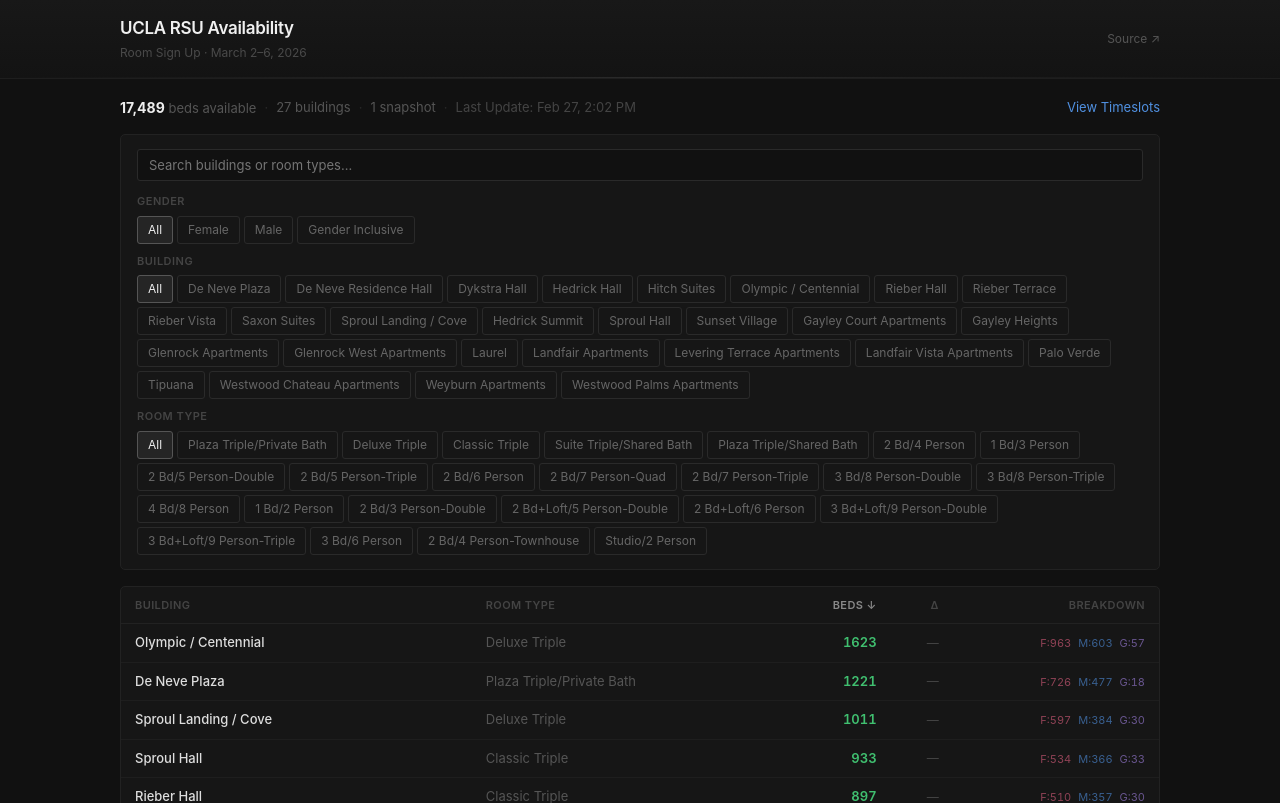
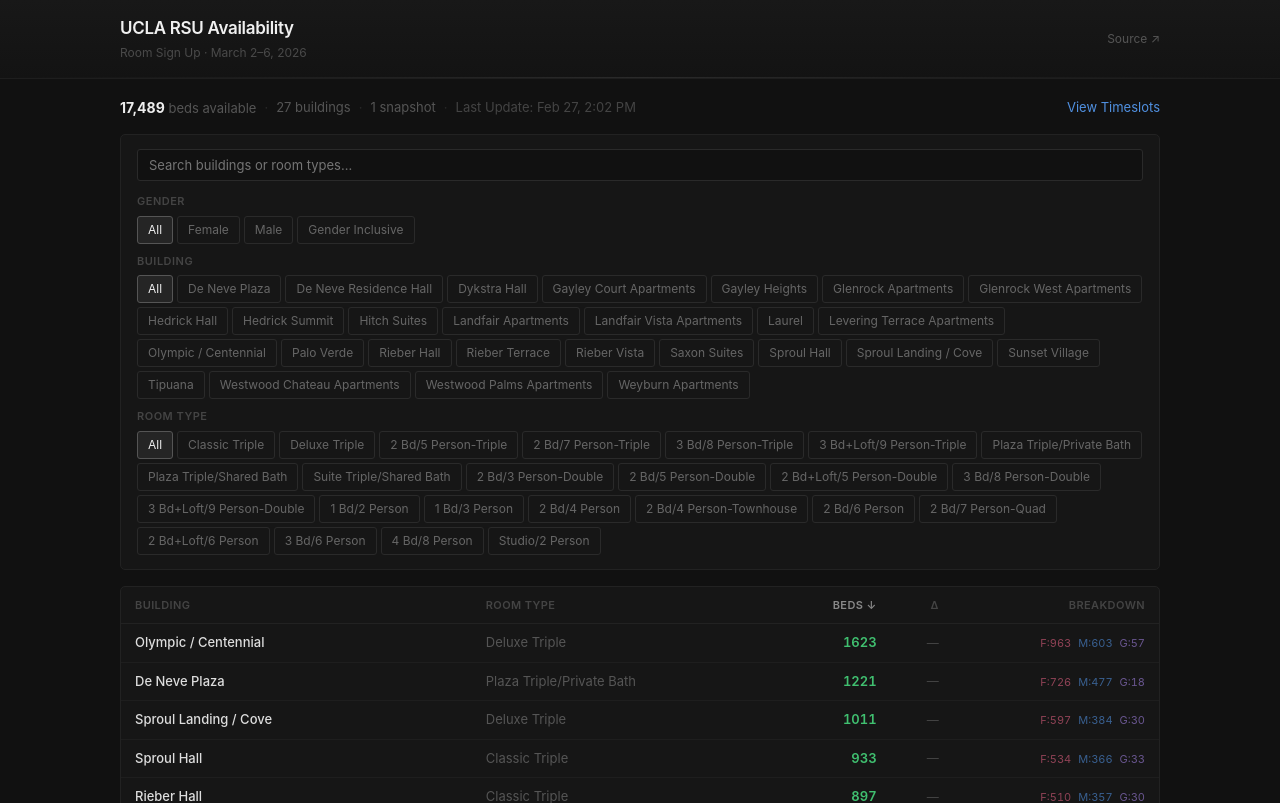
Before and after one commit to AlexJLin/ucla-rsu-tracker, a Next.js app: page / in a window 1280 px wide. Shown: the top 803 px of the page. Built offline with nearby package versions, Linux system fonts and the light colour scheme.

Commit message:
improved filters, more frequent updates

```diff
--- a/app/globals.css
+++ b/app/globals.css
@@ -108,6 +108,7 @@
   display: block; font-size: 11px; font-weight: 600; color: var(--fg-dim);
   text-transform: uppercase; letter-spacing: 0.5px; margin-bottom: 6px;
 }
+.filter-count { color: var(--fg-muted); font-weight: 400; }
 .pill-row { display: flex; gap: 4px; flex-wrap: wrap; }
 
 /* Fix #1: On mobile, building and room type pills scroll vertically */
--- a/app/page.tsx
+++ b/app/page.tsx
@@ -20,10 +20,38 @@
 
 const GENDER_ORDER = ["Female", "Male", "Gender Inclusive", "Non-Binary"];
 function sortGenders(genders: string[]): string[] {
-  return genders.sort((a, b) => {
+  return [...genders].sort((a, b) => {
     const ai = GENDER_ORDER.indexOf(a);
     const bi = GENDER_ORDER.indexOf(b);
     return (ai === -1 ? 99 : ai) - (bi === -1 ? 99 : bi);
+  });
+}
+
+// Room type display order — partial match, earlier = higher priority
+const ROOM_TYPE_ORDER = [
+  "classic triple", "deluxe triple", "triple",
+  "classic double", "deluxe double", "double",
+  "plaza shared", "plaza private", "plaza triple", "plaza double", "plaza",
+  "suite shared", "suite private", "suite triple", "suite double", "suite",
+  "single",
+  // Apartments
+  "1 bd", "1 bed",
+  "2 bd", "2 bed",
+  "3 bd", "3 bed",
+  "4 bd", "4 bed",
+  "studio",
+];
+
+function sortRoomTypes(types: string[]): string[] {
+  return [...types].sort((a, b) => {
+    const al = a.toLowerCase();
+    const bl = b.toLowerCase();
+    let ai = ROOM_TYPE_ORDER.findIndex((p) => al.includes(p));
+    let bi = ROOM_TYPE_ORDER.findIndex((p) => bl.includes(p));
+    if (ai === -1) ai = 999;
+    if (bi === -1) bi = 999;
+    if (ai !== bi) return ai - bi;
+    return a.localeCompare(b);
   });
 }
 
@@ -45,17 +73,14 @@
   return "#50b050";
 };
 
-// Format timestamp in Pacific time
 const fmtPacific = (ts: string, opts: Intl.DateTimeFormatOptions) => {
   return new Date(ts).toLocaleString("en-US", { ...opts, timeZone: "America/Los_Angeles" });
 };
 
-// Full date+time for tooltip hover
 const fmtTooltip = (ts: string) => {
   return fmtPacific(ts, { weekday: "short", month: "numeric", day: "numeric", hour: "numeric", minute: "2-digit" });
 };
 
-// X-axis tick: only show day label
 const fmtTick = (ts: string) => {
   return fmtPacific(ts, { month: "numeric", day: "numeric" });
 };
@@ -224,13 +249,19 @@
   const [data, setData] = useState<HousingData>({ snapshots: [], lastUpdated: null });
   const [loading, setLoading] = useState(true);
   const [gender, setGender] = useState("All");
-  const [building, setBuilding] = useState("All");
-  const [roomType, setRoomType] = useState("All");
+  const [selBuildings, setSelBuildings] = useState<Set<string>>(new Set());
+  const [selRoomTypes, setSelRoomTypes] = useState<Set<string>>(new Set());
   const [q, setQ] = useState("");
   const [selected, setSelected] = useState<string | null>(null);
   const [sortF, setSortF] = useState<"building" | "roomType" | "bedSpaces" | "change">("bedSpaces");
   const [sortD, setSortD] = useState<"asc" | "desc">("desc");
   const [showTimeslots, setShowTimeslots] = useState(false);
+
+  const toggleSet = (set: Set<string>, val: string, setter: (s: Set<string>) => void) => {
+    const next = new Set(set);
+    if (next.has(val)) next.delete(val); else next.add(val);
+    setter(next);
+  };
 
   const load = useCallback(async () => {
     try { const r = await fetch("/api/data"); setData(await r.json()); } catch {} finally { setLoading(false); }
@@ -253,30 +284,31 @@
   }, [data, gender]);
 
   const genders = useMemo(() => ["All", ...sortGenders([...new Set(latest.map((r) => r.gender))])], [latest]);
-  const buildings = useMemo(() => ["All", ...new Set(latest.map((r) => r.building))], [latest]);
-  const roomTypes = useMemo(() => ["All", ...new Set(latest.map((r) => r.roomType))], [latest]);
+  const buildings = useMemo(() => [...new Set(latest.map((r) => r.building))].sort(), [latest]);
+  const roomTypes = useMemo(() => sortRoomTypes([...new Set(latest.map((r) => r.roomType))]), [latest]);
+
+  const applyFilters = useCallback((rows: Row[]) => {
+    let f = rows;
+    if (gender !== "All") f = f.filter((r) => r.gender === gender);
+    if (selBuildings.size > 0) f = f.filter((r) => selBuildings.has(r.building));
+    if (selRoomTypes.size > 0) f = f.filter((r) => selRoomTypes.has(r.roomType));
+    if (q) { const lq = q.toLowerCase(); f = f.filter((r) => r.building.toLowerCase().includes(lq) || r.roomType.toLowerCase().includes(lq)); }
+    return f;
+  }, [gender, selBuildings, selRoomTypes, q]);
 
   const prevTotals = useMemo(() => {
     if (!prev) return null;
-    let f = prev;
-    if (gender !== "All") f = f.filter((r) => r.gender === gender);
-    if (building !== "All") f = f.filter((r) => r.building === building);
-    if (roomType !== "All") f = f.filter((r) => r.roomType === roomType);
-    if (q) { const lq = q.toLowerCase(); f = f.filter((r) => r.building.toLowerCase().includes(lq) || r.roomType.toLowerCase().includes(lq)); }
+    const f = applyFilters(prev);
     const g: Record<string, number> = {};
     for (const r of f) {
       const k = JSON.stringify({ building: r.building, roomType: r.roomType });
       g[k] = (g[k] || 0) + r.bedSpaces;
     }
     return g;
-  }, [prev, gender, building, roomType, q]);
+  }, [prev, applyFilters]);
 
   const table = useMemo(() => {
-    let f = latest;
-    if (gender !== "All") f = f.filter((r) => r.gender === gender);
-    if (building !== "All") f = f.filter((r) => r.building === building);
-    if (roomType !== "All") f = f.filter((r) => r.roomType === roomType);
-    if (q) { const lq = q.toLowerCase(); f = f.filter((r) => r.building.toLowerCase().includes(lq) || r.roomType.toLowerCase().includes(lq)); }
+    const f = applyFilters(latest);
     const g: Record<string, GroupedRow> = {};
     for (const r of f) {
       const k = JSON.stringify({ building: r.building, roomType: r.roomType });
@@ -302,7 +334,7 @@
       return sortD === "asc" ? x.localeCompare(y) : y.localeCompare(x);
     });
     return arr;
-  }, [latest, gender, building, roomType, q, sortF, sortD, prevTotals]);
+  }, [latest, applyFilters, sortF, sortD, prevTotals]);
 
   const doSort = (f: "building" | "roomType" | "bedSpaces" | "change") => {
     if (sortF === f) setSortD((d) => d === "asc" ? "desc" : "asc");
@@ -315,7 +347,6 @@
 
   return (
     <div className="page">
-      {/* Header */}
       <header className="header">
         <div className="header-glow" />
         <div className="header-inner">
@@ -341,7 +372,6 @@
           </div>
         ) : (
           <>
-            {/* Meta bar */}
             <div className="meta-bar">
               <span><strong>{totalBeds.toLocaleString()}</strong> beds available</span>
               <span className="dot">·</span>
@@ -356,9 +386,9 @@
               <button className="ts-link" onClick={() => setShowTimeslots(true)}>View Timeslots</button>
             </div>
 
-            {/* Filters */}
             <div className="filters">
               <input type="text" className="search" placeholder="Search buildings or room types…" value={q} onChange={(e) => setQ(e.target.value)} />
+
               <div className="fg">
                 <span className="fl">Gender</span>
                 <div className="pill-row">
@@ -368,25 +398,28 @@
                   ))}
                 </div>
               </div>
+
               <div className="fg">
-                <span className="fl">Building</span>
+                <span className="fl">Building {selBuildings.size > 0 && <span className="filter-count">({selBuildings.size})</span>}</span>
                 <div className="pill-row pill-scroll-mobile">
-                  {(buildings as string[]).map((o) => (
-                    <Pill key={o} label={o} active={building === o} onClick={() => setBuilding(o)} />
+                  <Pill label="All" active={selBuildings.size === 0} onClick={() => setSelBuildings(new Set())} />
+                  {buildings.map((o) => (
+                    <Pill key={o} label={o} active={selBuildings.has(o)} onClick={() => toggleSet(selBuildings, o, setSelBuildings)} />
                   ))}
                 </div>
               </div>
+
               <div className="fg">
-                <span className="fl">Room type</span>
+                <span className="fl">Room type {selRoomTypes.size > 0 && <span className="filter-count">({selRoomTypes.size})</span>}</span>
                 <div className="pill-row pill-scroll-mobile">
-                  {(roomTypes as string[]).map((o) => (
-                    <Pill key={o} label={o} active={roomType === o} onClick={() => setRoomType(o)} />
+                  <Pill label="All" active={selRoomTypes.size === 0} onClick={() => setSelRoomTypes(new Set())} />
+                  {roomTypes.map((o) => (
+                    <Pill key={o} label={o} active={selRoomTypes.has(o)} onClick={() => toggleSet(selRoomTypes, o, setSelRoomTypes)} />
                   ))}
                 </div>
               </div>
             </div>
 
-            {/* Table */}
             <div className="tbl-wrap">
               <div style={{ overflowX: "auto" }}>
                 <table>
```
